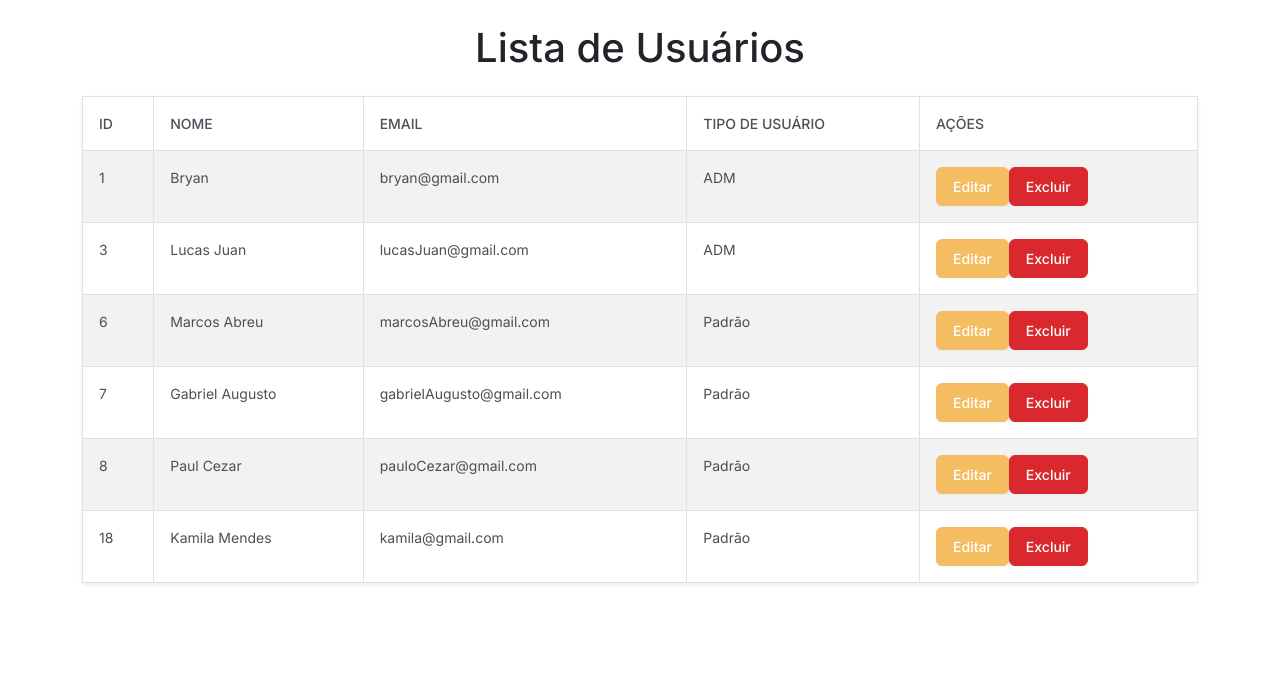
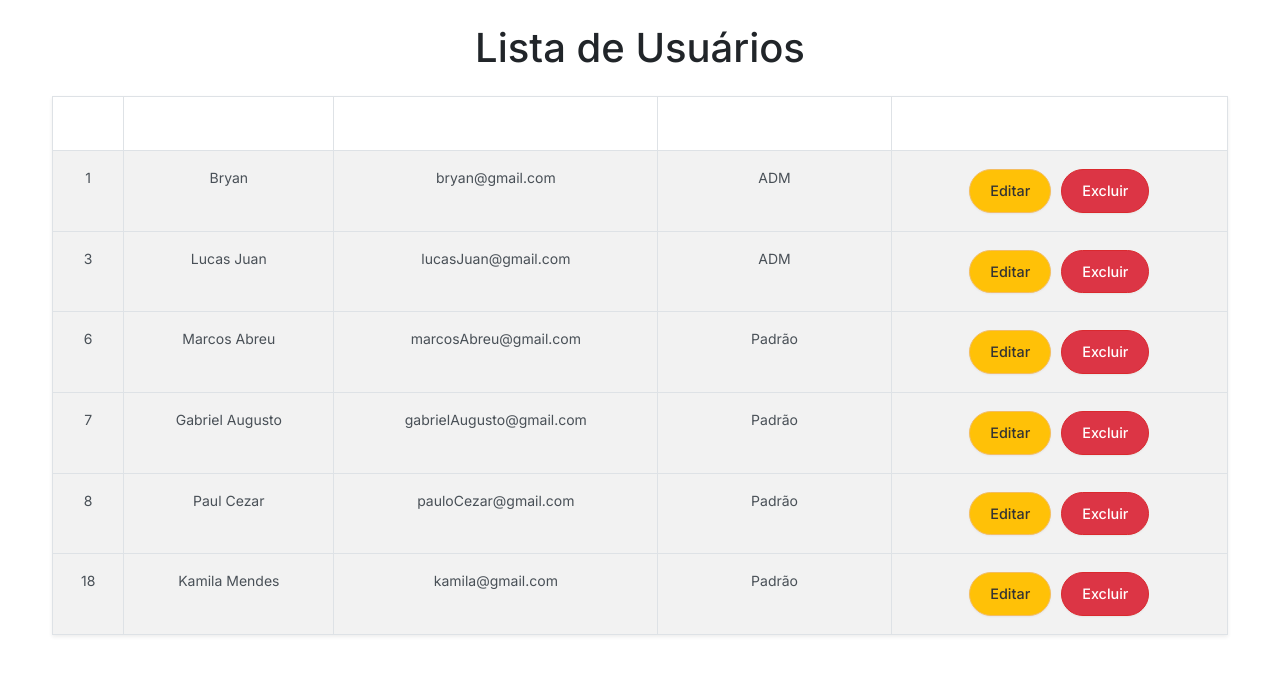
Before and after one commit to joystick2707/Loja-de-Carros, a PHP site: page /listaUsuarios.php in a window 1280 px wide. Shown: the part 77-752 px from the top of the page. Run offline with PHP 8.4, Linux system fonts and the light colour scheme; data comes from the database, SQL or seed files in the repository; data that the repository does not hold is empty.

Commit message:
Update index.css

```diff
--- a/src/style/index.css
+++ b/src/style/index.css
@@ -20,17 +20,28 @@
     margin-left: 5%;
 }
 
-.card{
-    height: 250px;
-    width: 180px;
-    border: solid gray;
+.card {
+    display: flex;
+    flex-direction: column;
+    justify-content: space-between;
 }
+
+.card-body {
+    flex-grow: 1;
+    display: flex;
+    flex-direction: column;
+    justify-content: space-between;
+}
+
+.card-body button {
+    align-self: center;
+}
+
 
 .logo{
     height: 40px;
     width: 40px;
 }
-
 
 /* CSS PAGINA DE MARCAS */
 
@@ -93,3 +104,95 @@
     margin-top: 10px;
     font-size: 14px;
 }
+
+.modal-lg-custom {
+    max-width: 45%;
+}
+/* CSS DA TABELA DE USUARIOS */
+
+/* Personalizando a tabela para reduzir o tamanho */
+table {
+    margin-top: 20px;
+    font-size: 0.9rem; /* Diminui o tamanho da fonte */
+    width: 100%; /* Tabela ocupa toda a largura possível */
+}
+
+th, td {
+    padding: 8px; /* Diminui o padding das células */
+    text-align: center;
+}
+
+th {
+    background-color: #007bff;
+    color: white;
+}
+
+td {
+    background-color: #f9f9f9;
+}
+
+tbody tr:nth-child(even) {
+    background-color: #f2f2f2;
+}
+
+tbody tr:hover {
+    background-color: #ddd;
+}
+
+.btn-editar, .btn-excluir {
+    margin: 2px 5px;
+    font-size: 0.8rem; /* Diminui o tamanho dos botões */
+}
+
+.container {
+    max-width: 900px; /* Limita o tamanho da tabela */
+    margin: 0 auto; /* Centraliza o conteúdo */
+}
+
+.btn-editar, .btn-excluir {
+    padding: 10px 20px;
+    font-size: 0.9rem;
+    border-radius: 25px;
+    text-decoration: none;
+    display: inline-block;
+    transition: transform 0.3s ease, background-color 0.3s ease;
+}
+
+.btn-editar {
+    background-color: #ffc107;
+    color: #333;
+}
+
+.btn-editar:hover {
+    background-color: #e0a800;
+    transform: scale(1.05);
+}
+
+.btn-excluir {
+    background-color: #dc3545;
+    color: white;
+}
+
+.btn-excluir:hover {
+    background-color: #c82333;
+    transform: scale(1.05);
+}
+
+.container {
+    max-width: 1200px;
+    margin: 0 auto;
+}
+
+@media (max-width: 768px) {
+    th, td {
+        font-size: 0.8rem;
+    }
+
+    .btn-editar, .btn-excluir {
+        font-size: 0.75rem;
+    }
+
+    table {
+        font-size: 0.9rem;
+    }
+}
```
